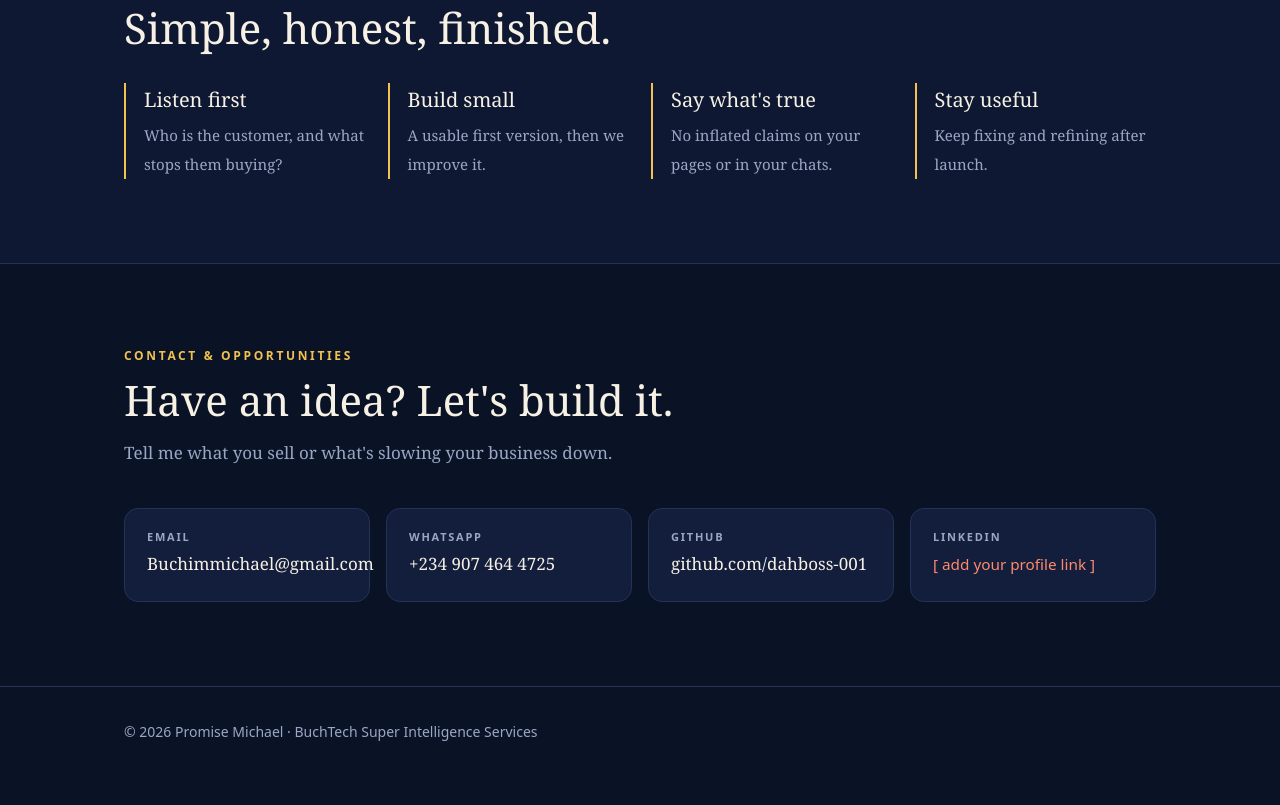
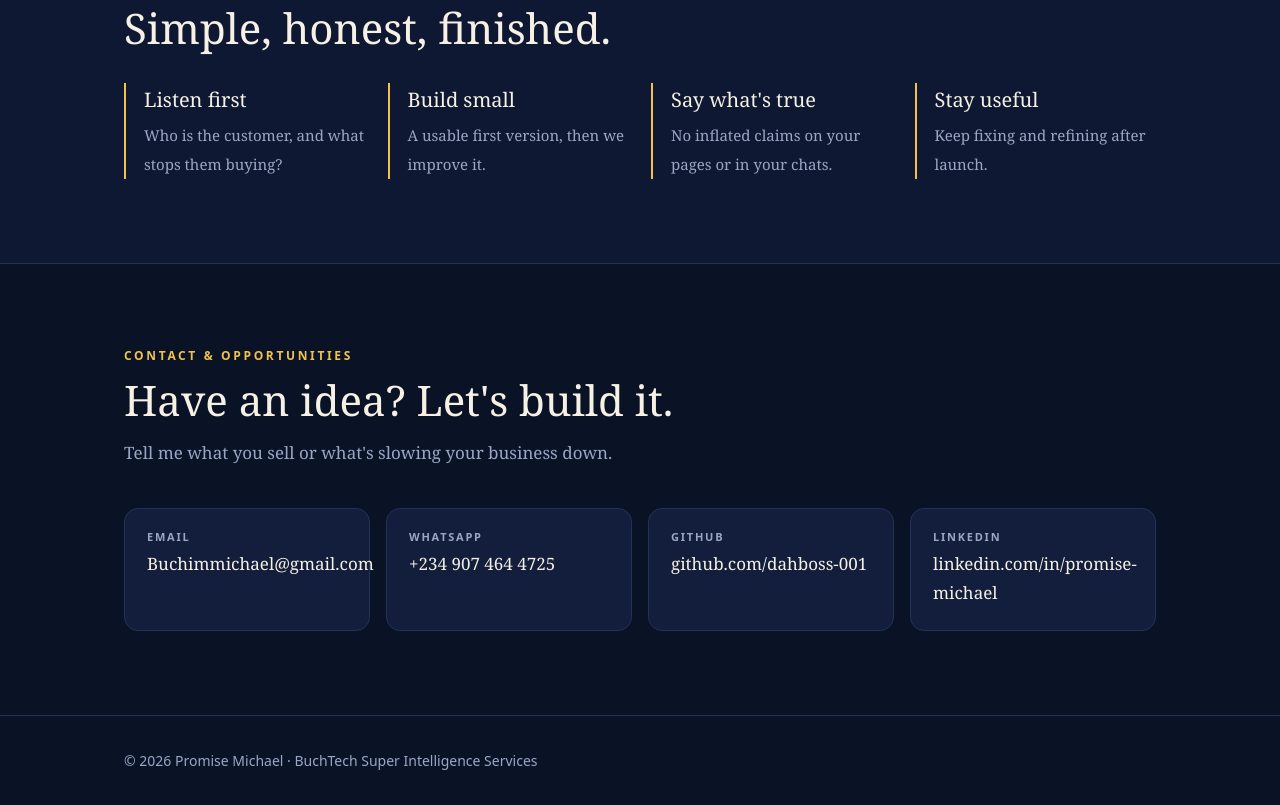
Before and after one commit to dahboss-001/promise-michael, a plain HTML site: page index.html in a window 1280 px wide. Shown: the part 3189-3994 px from the top of the page. Before the commit the page ends 3965 px from the top, so only its background shows below. Drawn offline with Linux system fonts and the light colour scheme.

Commit message:
Add LinkedIn

```diff
--- a/index.html
+++ b/index.html
@@ -142,7 +142,7 @@ footer{border-top:1px solid var(--line);padding:34px 0;color:var(--mute);font:14
 <a href="mailto:Buchimmichael@gmail.com?subject=Project%20enquiry"><small>Email</small>Buchimmichael@gmail.com</a>
 <a href="https://wa.me/2349074644725?text=Hi%20Promise%2C%20I%27d%20like%20to%20discuss%20a%20project."><small>WhatsApp</small>+234 907 464 4725</a>
 <a href="https://github.com/dahboss-001"><small>GitHub</small>github.com/dahboss-001</a>
-<div><small>LinkedIn</small><span class="ph">[ add your profile link ]</span></div>
+<a href="https://www.linkedin.com/in/promise-michael-a46691449"><small>LinkedIn</small>linkedin.com/in/promise-michael</a>
 </div></div></section>
 
 <footer><div class="wrap">© 2026 Promise Michael · BuchTech Super Intelligence Services</div></footer>
```
